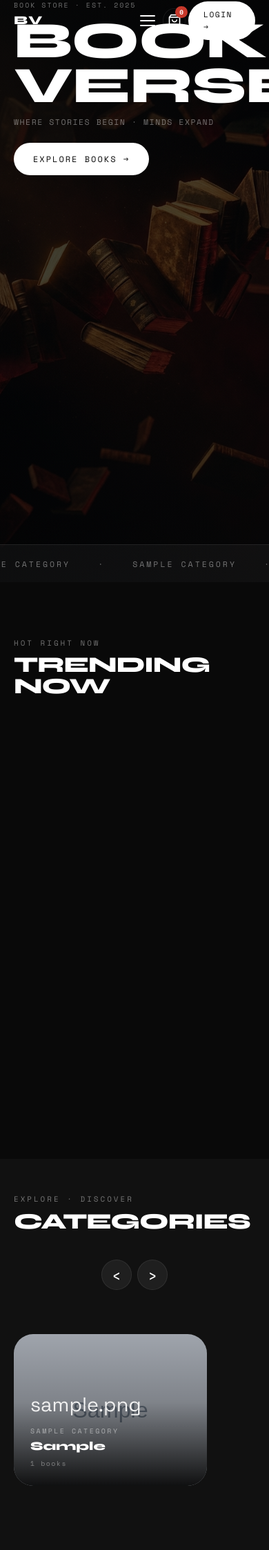
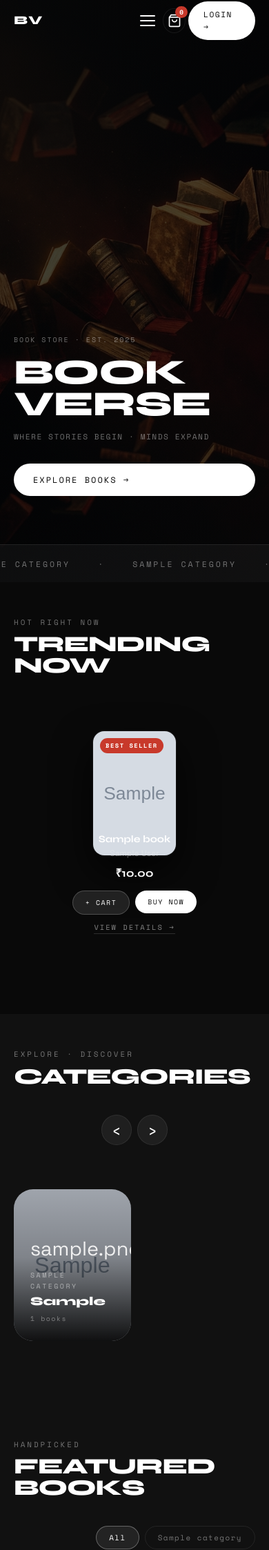
Before and after one commit to MuhammadRoshan-S/Bookverse, a Django app: page / in a window 390 px wide. Shown: the top 2247 px of the page at 69% size. Run offline with Django 5.2, Linux system fonts and the light colour scheme; tables that the repository leaves empty hold one stand-in row (values such as "Sample post"); grey boxes marked "Sample" are stand-in pictures.

Commit message:
Fix mobile responsiveness, secure checkout, and improve search

```diff
--- a/static/css/style.css
+++ b/static/css/style.css
@@ -649,6 +649,7 @@
   display: -webkit-box;
   -webkit-box-orient: vertical;
   -webkit-line-clamp: 2;
+  line-clamp: 2;
   overflow: hidden;
 }
 .book-author {
@@ -981,6 +982,7 @@
   display: -webkit-box;
   -webkit-box-orient: vertical;
   -webkit-line-clamp: 2;
+  line-clamp: 2;
   overflow: hidden;
 }
 .cart-item-author { font-size: 0.75rem; color: var(--text-muted); margin-bottom: 8px; }
@@ -2172,91 +2174,99 @@
   .hero-left .hero-cta { display: inline-flex !important; }
 
   /* ── Hero (mobile) ── */
-  .hero { min-height: 100svh; overflow: hidden; }
-
-  /* Hero content: stack vertically, push to bottom */
+  .hero { min-height: 100vh; overflow: hidden; position: relative; }
+
+  /* Hero content fills height but doesn't position children */
   .hero-content {
     flex-direction: column !important;
     align-items: flex-start !important;
-    justify-content: flex-end !important;
-    padding: 0 20px 60px !important;   /* left/right 20px, 60px bottom breathing room */
-    gap: 20px !important;
+    justify-content: flex-start !important;
+    padding: 0 !important;
+    gap: 0 !important;
   }
 
-  /* Reduce the massive title so it fits without overflow */
+  /* Hero-left: pinned to bottom via absolute — bulletproof cross-browser */
+  .hero-left {
+    position: absolute !important;
+    bottom: 70px !important;  /* above the ticker */
+    left: 20px !important;
+    right: 20px !important;
+    margin: 0 !important;
+    display: flex !important;
+    flex-direction: column !important;
+    gap: 10px !important;
+  }
+
+  /* Reduce title size so BOOKVERSE fits without overflow */
   .hero-title {
-    font-size: clamp(3.5rem, 19vw, 5.5rem) !important;
-    line-height: 0.88 !important;
+    font-size: clamp(2.8rem, 13vw, 4.2rem) !important;
+    line-height: 0.9 !important;
     letter-spacing: -1px !important;
-    margin-bottom: 12px !important;
+    margin-bottom: 6px !important;
   }
-
-  .hero-eyebrow { font-size: 0.62rem; letter-spacing: 2px; margin-bottom: 10px; }
-  .hero-sub { font-size: 0.72rem; letter-spacing: 1.5px; }
-
-  /* Show a short CTA on mobile even without hero-right */
-  .hero-left .hero-cta-mobile {
-    display: inline-flex;
-    align-items: center;
-    gap: 8px;
-    font-family: var(--font-mono);
-    font-size: 0.7rem;
-    letter-spacing: 2px;
-    color: var(--bg);
-    background: var(--white);
-    padding: 12px 24px;
-    border-radius: 50px;
-    margin-top: 16px;
-    text-decoration: none;
+  .hero-eyebrow { font-size: 0.62rem; letter-spacing: 2px; margin-bottom: 6px; }
+  .hero-sub { font-size: 0.7rem; letter-spacing: 1.5px; }
+
+  /* Hero right: hide on mobile */
+  .hero-right { display: none !important; }
+
+  /* ── Carousel — mini 3D coverflow on mobile (swipe to navigate) ── */
+  .trending-section { padding: 50px 0 180px; }  /* bottom padding shows info below scene */
+  .carousel-scene {
+    height: 280px !important;
+    perspective: 900px !important;
+    display: flex !important;
+    align-items: center !important;
+    justify-content: center !important;
+    overflow: visible !important;   /* allow info to show below */
   }
-
-  /* Hero right: hide on mobile (too little space) */
-  .hero-right { display: none !important; }
-
-  /* Carousel — switch to simple flat scroll on mobile */
-  .carousel-scene {
-    height: auto;
-    perspective: none;
-    display: block;
-    overflow-x: auto;
-    overflow-y: hidden;
-    -webkit-overflow-scrolling: touch;
-    scroll-snap-type: x mandatory;
-    scrollbar-width: none;
-    padding: 20px 0;
+  .carousel-track {
+    position: relative !important;
+    width: 100% !important;
+    height: 260px !important;
+    transform-style: preserve-3d !important;
+    display: block !important;     /* NOT flex — back to JS-controlled */
+    padding: 0 !important;
   }
-  .carousel-scene::-webkit-scrollbar { display: none; }
-  .carousel-track {
-    display: flex; flex-direction: row;
-    width: max-content; gap: 16px; padding: 0 20px;
-    position: static; transform: none !important;
+  /* Items: JS controls all transforms — just reset flat overrides */
+  .carousel-item,
+  .carousel-item.active,
+  .carousel-item.side,
+  .carousel-item.far {
+    position: absolute !important;
+    left: 50% !important;
+    top: 50% !important;
+    transform-origin: center center !important;
+    display: block !important;
+    width: auto !important;
+    flex-direction: unset !important;
+    flex-shrink: unset !important;
+    scroll-snap-align: unset !important;
   }
-  /* Override JS 3D transforms for mobile */
-  .carousel-item {
-    position: static !important;
-    transform: none !important;
-    opacity: 1 !important;
-    z-index: auto !important;
-    width: 200px; flex-shrink: 0;
-    scroll-snap-align: center;
-    display: flex; flex-direction: column;
+  /* Smaller cards on mobile */
+  .carousel-card { width: 120px !important; }
+  .carousel-item.active .carousel-card { width: 120px !important; box-shadow: 0 24px 56px rgba(0,0,0,0.8), 0 0 0 1px rgba(255,255,255,0.08) !important; }
+  .carousel-cover { width: 100% !important; height: auto !important; aspect-ratio: 2/3 !important; border-radius: 12px; }
+  /* Info: back to absolute, shown only for active */
+  .carousel-info {
+    position: absolute !important;
+    bottom: -115px !important;
+    left: 50% !important;
+    transform: translateX(-50%) !important;
+    width: 220px !important;
+    text-align: center !important;
+    opacity: 0 !important;
+    pointer-events: none !important;
+    margin-top: 0 !important;
   }
-  .carousel-item.active, .carousel-item.side, .carousel-item.far {
-    transform: none !important; opacity: 1 !important;
-  }
-  .carousel-card { width: 200px; height: 280px; border-radius: 12px; display: block; }
-  .carousel-cover { width: 200px; height: 280px; object-fit: cover; border-radius: 12px; }
-  .carousel-info { padding: 8px 4px; }
-  .carousel-title { font-size: 0.8rem; }
-  .carousel-author { font-size: 0.7rem; }
-  .carousel-price { font-size: 0.85rem; margin: 4px 0; }
-  .carousel-actions { gap: 6px; flex-wrap: wrap; }
-  .carousel-cart-btn, .carousel-buy-btn { font-size: 0.65rem; padding: 6px 10px; }
-  .carousel-nav { display: none; }         /* hide prev/next arrows, use scroll */
+  .carousel-item.active .carousel-info { opacity: 1 !important; pointer-events: all !important; }
+  .carousel-actions { justify-content: center !important; }
+  .carousel-nav { display: none !important; }  /* swipe to navigate */
 
   /* Categories */
   .categories { padding: 50px 20px 60px; }
-  .cat-slide { min-width: 200px !important; }
+  .cat-slider-wrap { margin: 0; padding: 16px 0 32px; overflow-x: auto; -webkit-overflow-scrolling: touch; }
+  .cat-slide { min-width: 170px !important; width: 170px !important; }
   .cat-card { height: 220px; }
   .cat-card-title { font-size: 1.1rem; }
   .section-title { font-size: clamp(2rem, 8vw, 4rem); }
--- a/static/js/app.js
+++ b/static/js/app.js
@@ -390,17 +390,24 @@
   const items = Array.from(track.querySelectorAll('.carousel-item'));
   if (!items.length) return;
 
+  const isMobile = window.innerWidth <= 768;
   const total = items.length;
   let current = Math.floor(total / 2);
 
-  // Position config: offset from center, rotation, scale, opacity, zIndex
+  // Desktop uses bigger offsets; mobile uses compact values to fit the screen
   function getPosition(offset) {
     const absOff = Math.abs(offset);
-    if (absOff === 0) return { x: 0,            rotY: 0,         scale: 1,    opacity: 1,    z: 10, cls: 'active' };
-    if (absOff === 1) return { x: offset * 165, rotY: offset * -40, scale: 0.82, opacity: 0.88, z: 7,  cls: 'side' };
-    if (absOff === 2) return { x: offset * 270, rotY: offset * -50, scale: 0.66, opacity: 0.55, z: 5,  cls: 'side' };
-    if (absOff === 3) return { x: offset * 350, rotY: offset * -56, scale: 0.52, opacity: 0.28, z: 3,  cls: 'far' };
-    return                     { x: offset * 410, rotY: offset * -60, scale: 0.38, opacity: 0.1,  z: 1,  cls: 'far' };
+    if (isMobile) {
+      if (absOff === 0) return { x: 0,           rotY: 0,           scale: 1,    opacity: 1,    z: 10, cls: 'active' };
+      if (absOff === 1) return { x: offset * 100, rotY: offset * -38, scale: 0.75, opacity: 0.85, z: 7,  cls: 'side'   };
+      if (absOff === 2) return { x: offset * 175, rotY: offset * -48, scale: 0.55, opacity: 0.40, z: 5,  cls: 'side'   };
+      return                    { x: offset * 230, rotY: offset * -55, scale: 0.35, opacity: 0.10, z: 1,  cls: 'far'    };
+    }
+    if (absOff === 0) return { x: 0,            rotY: 0,           scale: 1,    opacity: 1,    z: 10, cls: 'active' };
+    if (absOff === 1) return { x: offset * 165, rotY: offset * -40, scale: 0.82, opacity: 0.88, z: 7,  cls: 'side'   };
+    if (absOff === 2) return { x: offset * 270, rotY: offset * -50, scale: 0.66, opacity: 0.55, z: 5,  cls: 'side'   };
+    if (absOff === 3) return { x: offset * 350, rotY: offset * -56, scale: 0.52, opacity: 0.28, z: 3,  cls: 'far'    };
+    return                    { x: offset * 410, rotY: offset * -60, scale: 0.38, opacity: 0.10, z: 1,  cls: 'far'    };
   }
 
   function updateCarousel(animate = true) {
@@ -438,6 +445,22 @@
     });
   });
 
+  // Touch swipe support for mobile
+  if (isMobile) {
+    const scene = track.closest('.carousel-scene') || track;
+    let touchStartX = 0;
+    scene.addEventListener('touchstart', e => {
+      touchStartX = e.touches[0].clientX;
+    }, { passive: true });
+    scene.addEventListener('touchend', e => {
+      const diff = touchStartX - e.changedTouches[0].clientX;
+      if (Math.abs(diff) > 40) {
+        current = diff > 0 ? (current + 1) % total : (current - 1 + total) % total;
+        updateCarousel();
+      }
+    }, { passive: true });
+  }
+
   // Auto-advance
   let autoTimer = setInterval(() => {
     current = (current + 1) % total;
@@ -449,6 +472,7 @@
     autoTimer = setInterval(() => { current = (current + 1) % total; updateCarousel(); }, 3500);
   });
 })();
+
 
 // ══════════════════════════════════════════════
 // ── Category Horizontal Slider ───────────────
--- a/store/google_books.py
+++ b/store/google_books.py
@@ -122,6 +122,7 @@
                 'category': info.get('categories', ['General'])[0] if info.get('categories') else 'General',
                 'price': random.randint(199, 799),
                 'rating': round(random.uniform(3.5, 5.0), 1),
+                'info_link': info.get('infoLink', f'https://books.google.com/books?id={item.get("id", "")}'),
             })
         return results
     except Exception as e:
--- a/store/views.py
+++ b/store/views.py
@@ -11,6 +11,8 @@
 from django.conf import settings
 from django.core.paginator import Paginator
 from django.db.models import Q
+from django.utils.text import slugify
+from django.contrib.auth.decorators import login_required
 
 from .models import Category, Book, Cart, CartItem, Order, OrderItem, Wishlist
 from .google_books import search_google_books
@@ -94,19 +96,23 @@
     featured_books = Book.objects.filter(is_featured=True).select_related('category')[:12]
     bestsellers = Book.objects.filter(is_bestseller=True).select_related('category')[:6]
 
-    # Carousel: only real book cover scans — Google Books only adds "edge=curl"
-    # to URLs for books that have an actual scanned front cover image.
+    # Carousel: prefer books with real scanned covers (edge=curl)
     carousel_books = Book.objects.filter(
         cover_image_url__contains='edge=curl',
         rating__gte=3.5
     ).select_related('category').order_by('-rating', '-is_bestseller')[:20]
 
-    # Fallback: if not enough with edge=curl, fill with zoom=2 books
+    # Fallback 1: zoom=2 covers
     if carousel_books.count() < 5:
         carousel_books = Book.objects.filter(
             cover_image_url__startswith='https',
             cover_image_url__contains='zoom=2',
-            rating__gte=4.0
+        ).select_related('category').order_by('-rating')[:20]
+
+    # Fallback 2: any book with ANY cover URL
+    if carousel_books.count() < 5:
+        carousel_books = Book.objects.exclude(
+            cover_image_url=''
         ).select_related('category').order_by('-rating')[:20]
 
     context = {
@@ -181,19 +187,52 @@
 
 def search_view(request):
     query = request.GET.get('q', '').strip()
-    db_books = []
-    api_books = []
+    books = []
     if query:
-        db_books = Book.objects.filter(
+        # 1. Find books already in DB
+        db_books = list(Book.objects.filter(
             Q(title__icontains=query) | Q(authors__icontains=query)
-        ).select_related('category')[:12]
+        ).select_related('category')[:12])
+
+        # 2. If not enough, fetch from Google Books and auto-save into DB
         if len(db_books) < 6:
-            api_books = search_google_books(query, max_results=12)
+            api_items = search_google_books(query, max_results=12)
+            for item in api_items:
+                gid = item.get('id')
+                if not gid:
+                    continue
+                # Don't duplicate if already in DB
+                if Book.objects.filter(google_books_id=gid).exists():
+                    continue
+                # Get or create a matching category
+                cat_name = item.get('category', 'General')
+                category, _ = Category.objects.get_or_create(
+                    name=cat_name,
+                    defaults={'slug': slugify(cat_name), 'icon': '📚'}
+                )
+                try:
+                    Book.objects.create(
+                        google_books_id=gid,
+                        title=item['title'],
+                        authors=item['authors'],
+                        cover_image_url=item.get('cover', ''),
+                        description=item.get('description', ''),
+                        price=item['price'],
+                        rating=item['rating'],
+                        category=category,
+                        stock=50,
+                    )
+                except Exception:
+                    pass  # slug collision or other edge-case — skip silently
+
+        # Re-query so we pick up newly saved books too
+        books = list(Book.objects.filter(
+            Q(title__icontains=query) | Q(authors__icontains=query)
+        ).select_related('category')[:24])
 
     context = {
         'query': query,
-        'db_books': db_books,
-        'api_books': api_books,
+        'books': books,
     }
     return render(request, 'store/search.html', context)
 
@@ -285,6 +324,7 @@
 
 # ─── Buy Now (Add to cart + redirect to checkout) ────────────────────────────
 
+@login_required
 @require_POST
 def buy_now(request, book_id):
     book = get_object_or_404(Book, pk=book_id)
@@ -298,6 +338,7 @@
 
 # ─── Checkout ────────────────────────────────────────────────────────────────
 
+@login_required
 def checkout_view(request):
     cart = get_or_create_cart(request)
     if cart.item_count == 0:
@@ -420,8 +461,6 @@
     return JsonResponse({'success': True, 'wishlisted': True, 'message': 'Added to wishlist ♥'})
 
 
-from django.contrib.auth.decorators import login_required
-
 @login_required
 def wishlist_page(request):
     """Page showing all of the user's wishlisted books."""
```
Also changed, not shown: templates/store/checkout.html (+7 -20 lines), templates/store/search.html (+15 -46 lines).
